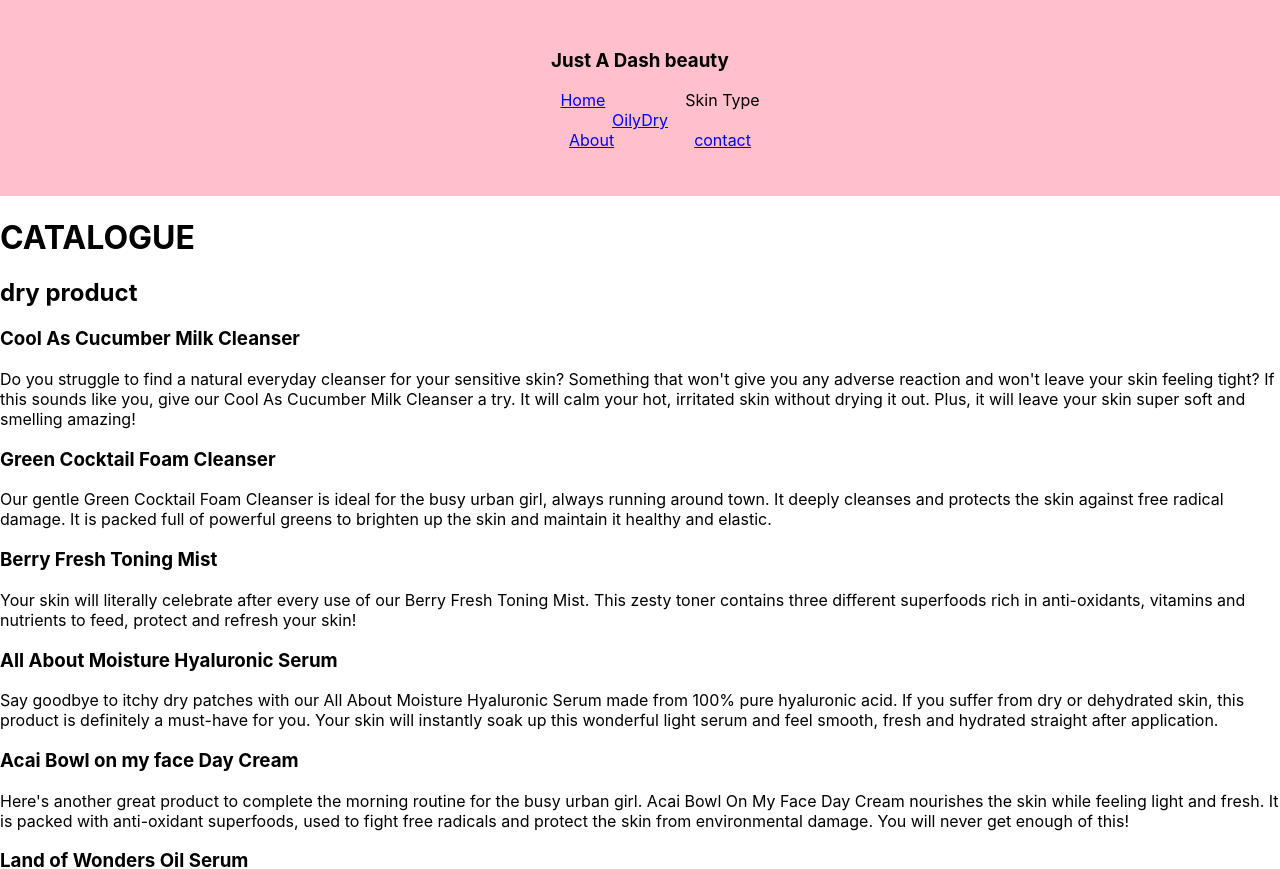
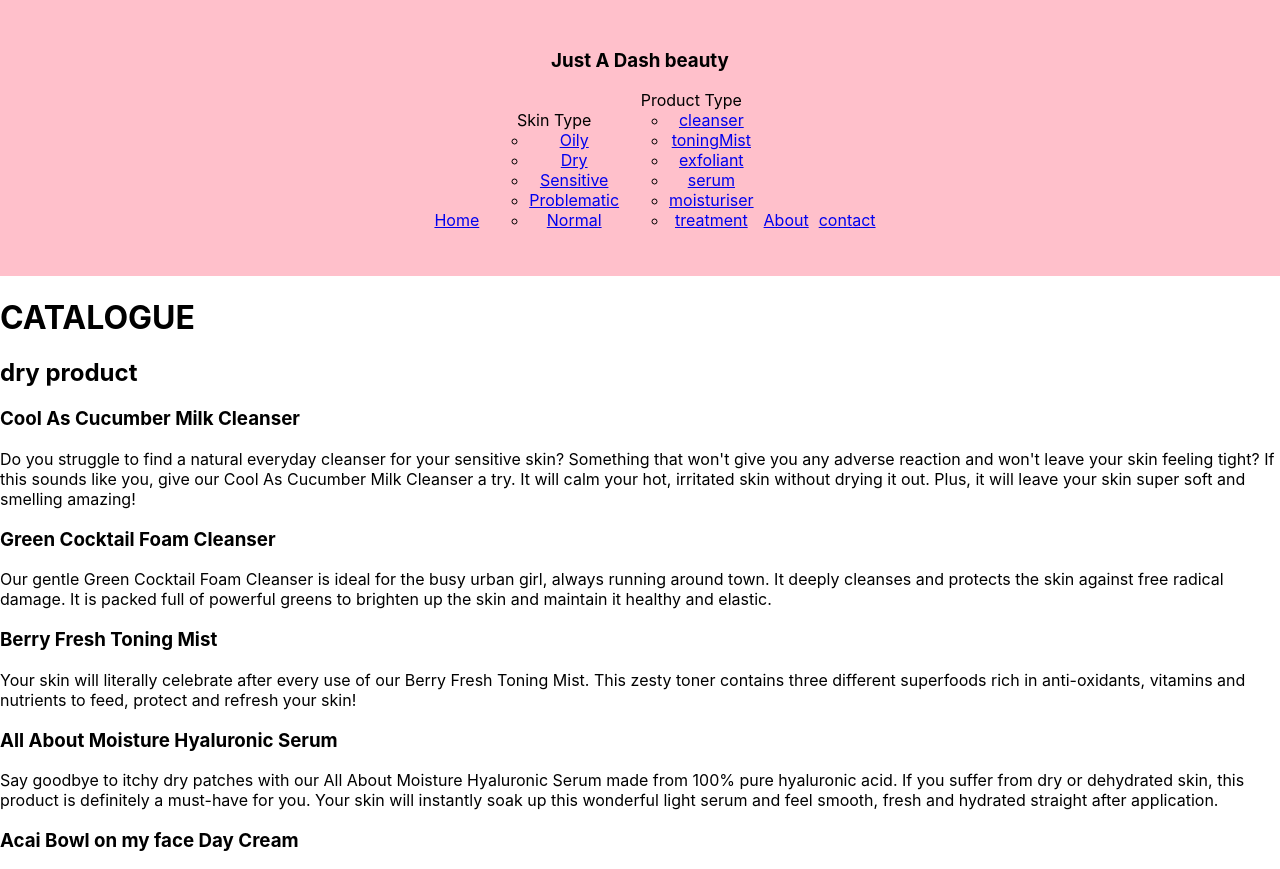
Before and after one commit to JohPik/justADashBeauty, a React (Create React App) app: page /catalogue/skin-type/dry in a window 1280 px wide. Shown: the top 869 px of the page. Built offline with nearby package versions, Linux system fonts and the light colour scheme.

Commit message:
Added all Lik to Header Components

```diff
--- a/src/components/Catalogue.js
+++ b/src/components/Catalogue.js
@@ -1,5 +1,5 @@
 import React, { useState } from 'react';
-import { productList, skinTypes } from '../ressources/ProductList'
+import { productList, skinTypes, prodTypes} from '../ressources/ProductList'
 
 import NoMatch from './NoMatch'
 
@@ -9,10 +9,10 @@ const Catalogue = (props) => {
   // The STATE MOTHER FUCKER
   const [prodList] = useState(productList);
 
-  const skinType = props.match.params.id
+  const PageType = props.match.params.id
 
   const renderList = () => {
-    return prodList.filter( prod => prod.skinType.includes(skinType)).map(prod => {
+    return prodList.filter( prod => prod.skinType.includes(PageType)).map(prod => {
     return (
       <div key={prod.id} className="product-container">
         <h3>{prod.name} {prod.subName}</h3>
@@ -22,10 +22,10 @@ const Catalogue = (props) => {
     })
   }
 
-  return ( skinTypes.includes(skinType) ? (
+  return ( skinTypes.includes(PageType) || prodTypes.includes(PageType) ? (
     <div>
       <h1>CATALOGUE</h1>
-      <h2>{skinType} product</h2>
+      <h2>{PageType} product</h2>
       <div className="product-list">{renderList()}</div>
     </div>
   ) : (
--- a/src/components/Header.js
+++ b/src/components/Header.js
@@ -5,26 +5,71 @@ const Header = () => {
   return(
     <div className="header">
       <h3>Just A Dash beauty</h3>
+
       <ul className="header-list">
+
         <li className="main-list-element">
           <Link to="/">Home</Link>
         </li>
+
+
         <li className="main-list-element">
           Skin Type
-          <ul>
+          <ul className="sub-list">
             <li>
               <Link to="/catalogue/skin-type/oily">Oily</Link>
+            </li>
+            <li>
               <Link to="/catalogue/skin-type/dry">Dry</Link>
+            </li>
+            <li>
+              <Link to="/catalogue/skin-type/sensitive">Sensitive</Link>
+            </li>
+            <li>
+              <Link to="/catalogue/skin-type/problematic">Problematic</Link>
+            </li>
+            <li>
+              <Link to="/catalogue/skin-type/normal">Normal</Link>
+            </li>
+
+          </ul>
+        </li>
+
+
+        <li className="main-list-element">
+          Product Type
+          <ul className="prod-list">
+            <li>
+              <Link to="/catalogue/product-type/cleanser">cleanser</Link>
+            </li>
+            <li>
+              <Link to="/catalogue/product-type/toningMist">toningMist</Link>
+            </li>
+            <li>
+              <Link to="/catalogue/product-type/exfoliant">exfoliant</Link>
+            </li>
+            <li>
+              <Link to="/catalogue/product-type/serum">serum</Link>
+            </li>
+            <li>
+              <Link to="/catalogue/product-type/moisturiser">moisturiser</Link>
+            </li>
+            <li>
+              <Link to="/catalogue/product-type/treatment">treatment</Link>
             </li>
           </ul>
         </li>
+
         <li className="main-list-element">
           <Link to="/about">About</Link>
         </li>
+
         <li className="main-list-element">
           <Link to="/contact">contact</Link>
         </li>
+
       </ul>
+
     </div>
   )
 }
--- a/src/index.css
+++ b/src/index.css
@@ -21,13 +21,13 @@ code {
   width: 100%
 }
 
-.header ul {
+ul.header-list {
   text-decoration: none;
 }
 
-.header ul li {
-  display: inline;
-  padding-right: 5rem;
+.header ul li.main-list-element {
+  display: inline-block;
+  padding-right: 10px;
 }
 
 /* Footer */
```
